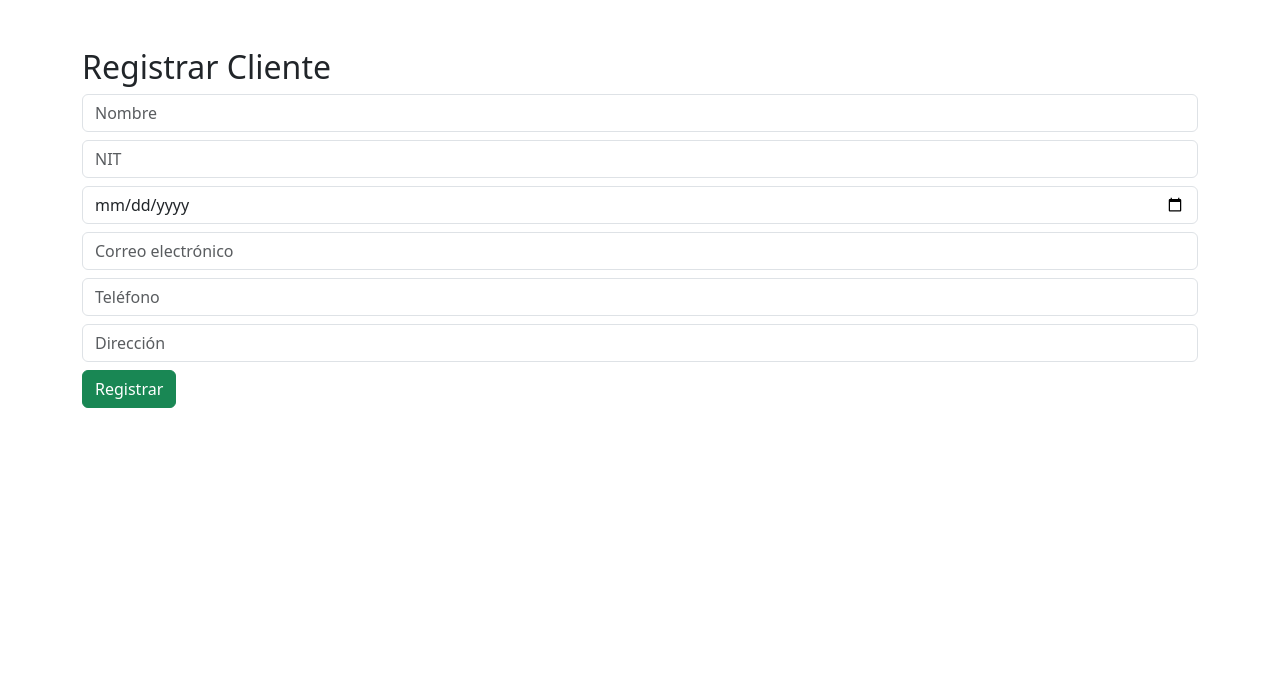
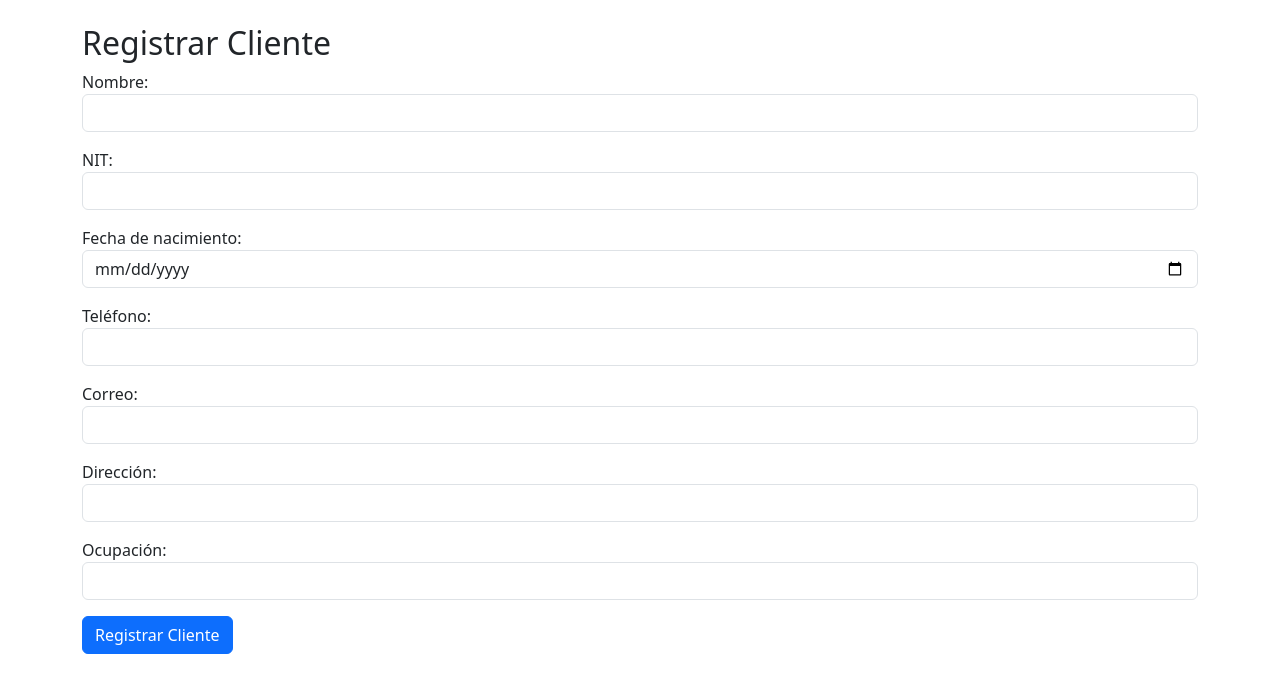
Before and after one commit to Joseumes/Proyecto-Web-Jose-Sharon, a PHP site: page /private/registrar_cliente.php in a window 1280 px wide. Shown: the top 693 px of the page. Run offline with PHP 8.4, Linux system fonts and the light colour scheme.

Commit message:
modificando

```diff
--- a/private/registrar_cliente.php
+++ b/private/registrar_cliente.php
@@ -1,33 +1,49 @@
 <?php
 session_start();
 
+if (!isset($_SESSION['clientes'])) {
+    $_SESSION['clientes'] = [];
+}
+$mensaje = "";
+
 if ($_SERVER["REQUEST_METHOD"] == "POST") {
-    $cliente =[
-        'nombre' => $_POST['nombre'],
-        'nit' => $_POST['nit'],
-        'fecha_nacimiento' => $_POST['fecha_nacimiento'],
-        'fecha_registro' => date('Y-m-d H:i:s'),
-        'email' => $_POST['email'],
-        'telefono' => $_POST['telefono'],
-        'direccion' => $_POST['direccion'],
-        'habitacion' => "",
-        'cargos' => 0
+        $nombre = $_POST['nombre'];
+        $nit = $_POST['nit'];
+        $fecha_nacimiento = $_POST['fecha_nacimiento'];
+        $fecha_registro = date('Y-m-d H:i:s');
+        $telefono = $_POST['telefono'];
+        $email = $_POST['email'];
+        $direccion = $_POST['direccion'];
+        $ocupacion = $_POST['ocupacion'];
+
+    $edad = date_diff(date_create($fecha_nacimiento), date_create('today'))->y;
+
+    if ($edad < 18) {
+        $habitacion = 'Niños';
+    } elseif ($edad <= 60) {
+        $habitacion = 'Adultos';
+    } else {
+        $habitacion = 'Tercera Edad';
+    }
+
+    $cliente = [
+        'nombre' => $nombre,
+        'nit' => $nit,
+        'fecha_nacimiento' => $fecha_nacimiento,
+        'fecha_registro' => $fecha_registro,
+        'telefono' => $telefono,
+        'email' => $email,
+        'direccion' => $direccion,
+        'ocupacion' => $ocupacion,
+        'habitacion' => $habitacion,
+        'cargos' => 0,
     ];
 
-    $edad = date_diff(date_create($cliente['fecha_nacimiento']), date_create(date('Y-m-d H:i:s')))->y;
-
-    if ($edad < 18) {
-        $cliente['habitacion'] = 'Niños';
-    } elseif ($edad <= 60) {
-        $cliente['habitacion'] = 'Adultos';
-    } else {
-        $cliente['habitacion'] = 'Tercera Edad';
-    }
 
     $_SESSION['clientes'][] = $cliente;
-    header("Location: dashboard.php");
-    exit();
+    $mensaje = "Cliente registrado exitosamente con habitación: $habitacion.";
 }
+
 ?>
 <!DOCTYPE html>
 <html lang="es">
@@ -36,18 +52,41 @@ if ($_SERVER["REQUEST_METHOD"] == "POST") {
     <title>Registrar Cliente</title>
     <link href="https://cdn.jsdelivr.net/npm/bootstrap@5.3.0-alpha1/dist/css/bootstrap.min.css" rel="stylesheet">
 </head>
-<body>
-<div class="container mt-5">
+<body class="container py-4">
     <h2>Registrar Cliente</h2>
+    <?php if ($mensaje): ?>
+        <div class="alert alert-success"><?= $mensaje ?></div>
+    <?php endif; ?>
     <form method="POST">
-        <input class="form-control mb-2" name="nombre" placeholder="Nombre" required>
-        <input class="form-control mb-2" name="nit" placeholder="NIT" required>
-        <input class="form-control mb-2" type="date" name="fecha_nacimiento" required>
-        <input class="form-control mb-2" name="email" placeholder="Correo electrónico">
-        <input class="form-control mb-2" name="telefono" placeholder="Teléfono">
-        <input class="form-control mb-2" name="direccion" placeholder="Dirección">
-        <button class="btn btn-success">Registrar</button>
+        <div class="mb-3">
+            <label>Nombre:</label>
+            <input type="text" name="nombre" class="form-control" required>
+        </div>
+        <div class="mb-3">
+            <label>NIT:</label>
+            <input type="text" name="nit" class="form-control" required>
+        </div>
+        <div class="mb-3">
+            <label>Fecha de nacimiento:</label>
+            <input type="date" name="fecha_nacimiento" class="form-control" required>
+        </div>
+        <div class="mb-3">
+            <label>Teléfono:</label>
+            <input type="text" name="telefono" class="form-control" required>
+        </div>
+        <div class="mb-3">
+            <label>Correo:</label>
+            <input type="email" name="correo" class="form-control" required>
+        </div>
+        <div class="mb-3">
+            <label>Dirección:</label>
+            <input type="text" name="direccion" class="form-control" required>
+        </div>
+        <div class="mb-3">
+            <label>Ocupación:</label>
+            <input type="text" name="ocupacion" class="form-control" required>
+        </div>
+        <button type="submit" class="btn btn-primary">Registrar Cliente</button>
     </form>
-</div>
 </body>
 </html>
```
Also changed, not shown: private/actualizar_cargos.php (added), private/habitaciones.php (added), private/logout.php (added), private/salida_cliente.php (added).
